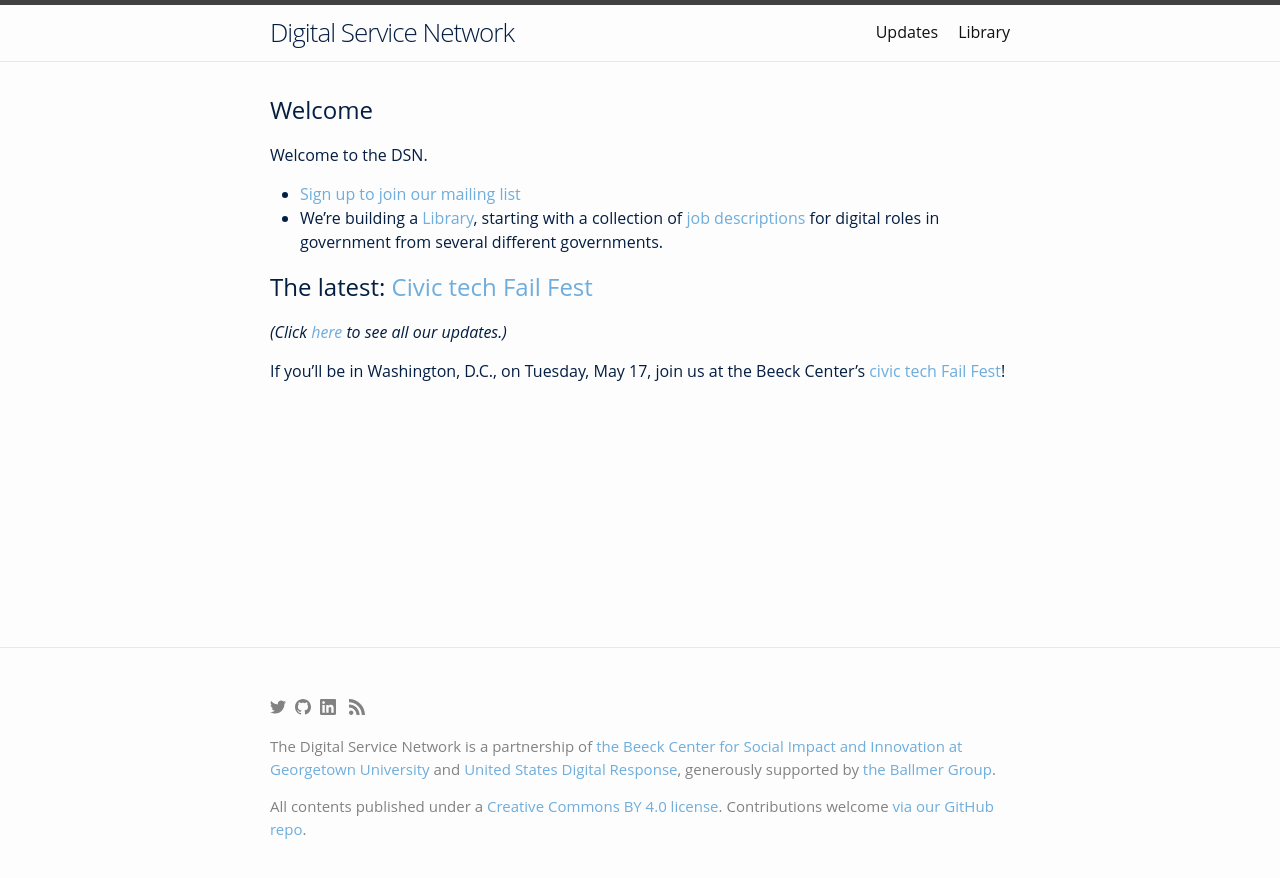
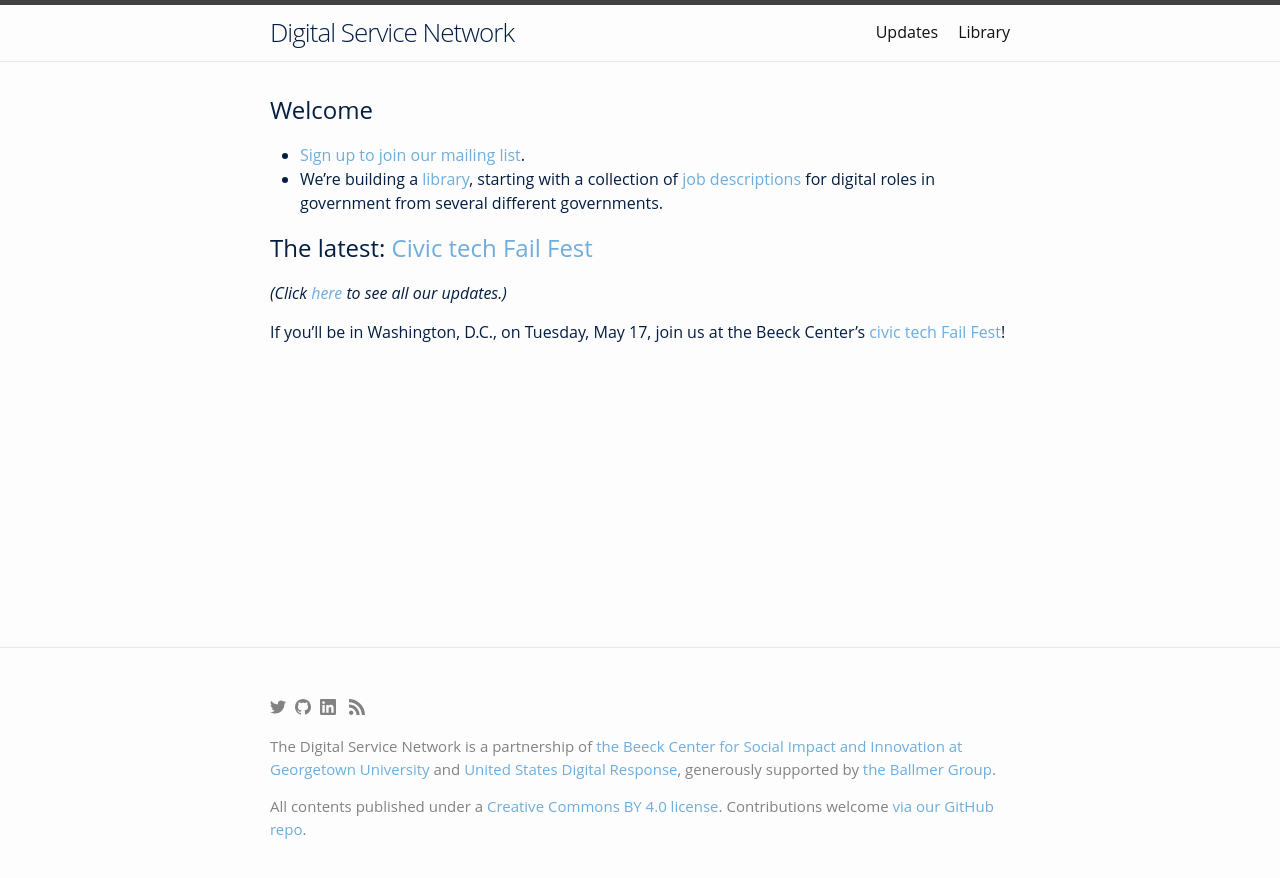
Before and after one commit to aaronsnow/digitalservice.network, a Jekyll site: the page built from index.md, in a window 1280 px wide. Shown: the top 878 px of the page. Built offline with Jekyll 4.4.1, drawn with Linux system fonts in a browser that asks for light colours; part of the change alters nothing that is shown.

Commit message:
Update index.md

```diff
--- a/index.md
+++ b/index.md
@@ -1,15 +1,11 @@
 ---
-# Feel free to add content and custom Front Matter to this file.
-# To modify the layout, see https://jekyllrb.com/docs/themes/#overriding-theme-defaults
-
 layout: home
 show_excerpts: false
 ---
 
 ## Welcome
-Welcome to the DSN.
-- [Sign up to join our mailing list](https://airtable.com/shrltywvcMrfvKbpN)
-- We're building a [Library]({{ site.baseurl }}/library), starting with a collection of [job descriptions]({{ site.baseurl }}/library/job-descriptions) for digital roles in government from several different governments.
+- [Sign up to join our mailing list](https://airtable.com/shrltywvcMrfvKbpN).
+- We're building a [library]({{ site.baseurl }}/library), starting with a collection of [job descriptions]({{ site.baseurl }}/library/job-descriptions) for digital roles in government from several different governments.
 
 {% assign latest = site.posts.first %}
 ## The latest: [{{ latest.title | escape }}]({{ latest.url | relative_url }})
```
